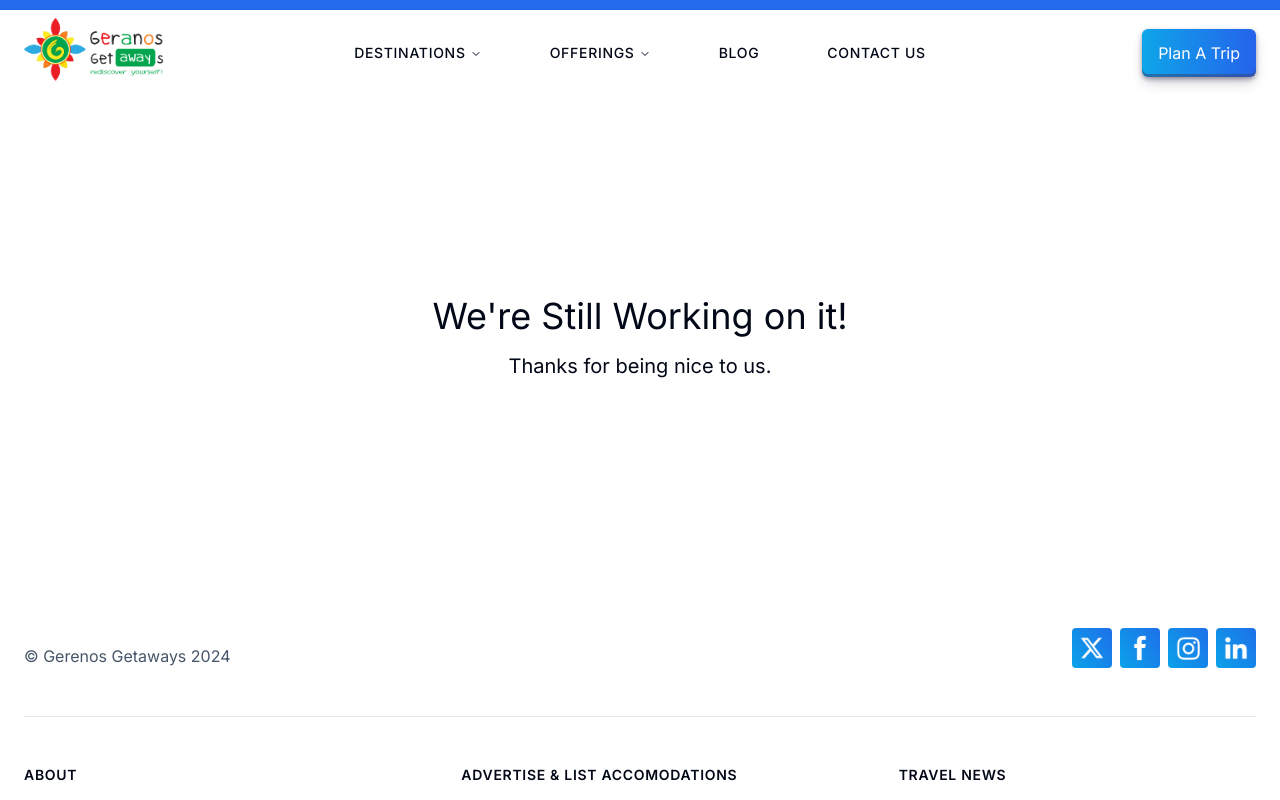
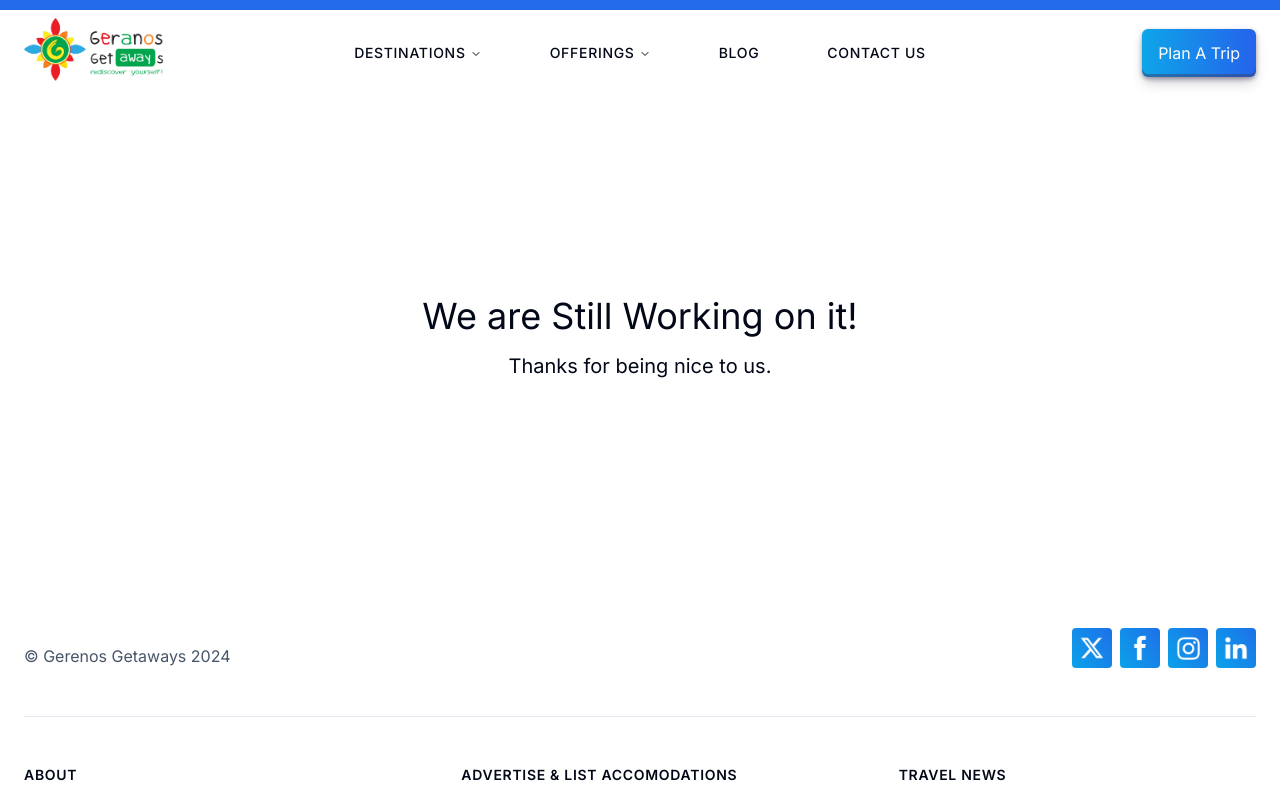
Before and after one commit to TheHypedge/geranos, a Next.js app: page / in a window 1280 px wide. Shown: the top 800 px of the page. Built offline with nearby package versions, Linux system fonts and the light colour scheme.

Commit message:
changes
changers

```diff
--- a/src/app/page.tsx
+++ b/src/app/page.tsx
@@ -3,7 +3,7 @@ import React from 'react'
 const page = () => {
   return (
     <div className="py-[200px] flex flex-col gap-4">
-    <div className="text-4xl text-center">We're Still Working on it!</div>
+    <div className="text-4xl text-center">We are Still Working on it!</div>
     <div className="text-xl text-center">Thanks for being nice to us.</div>
     </div>
   )
```
